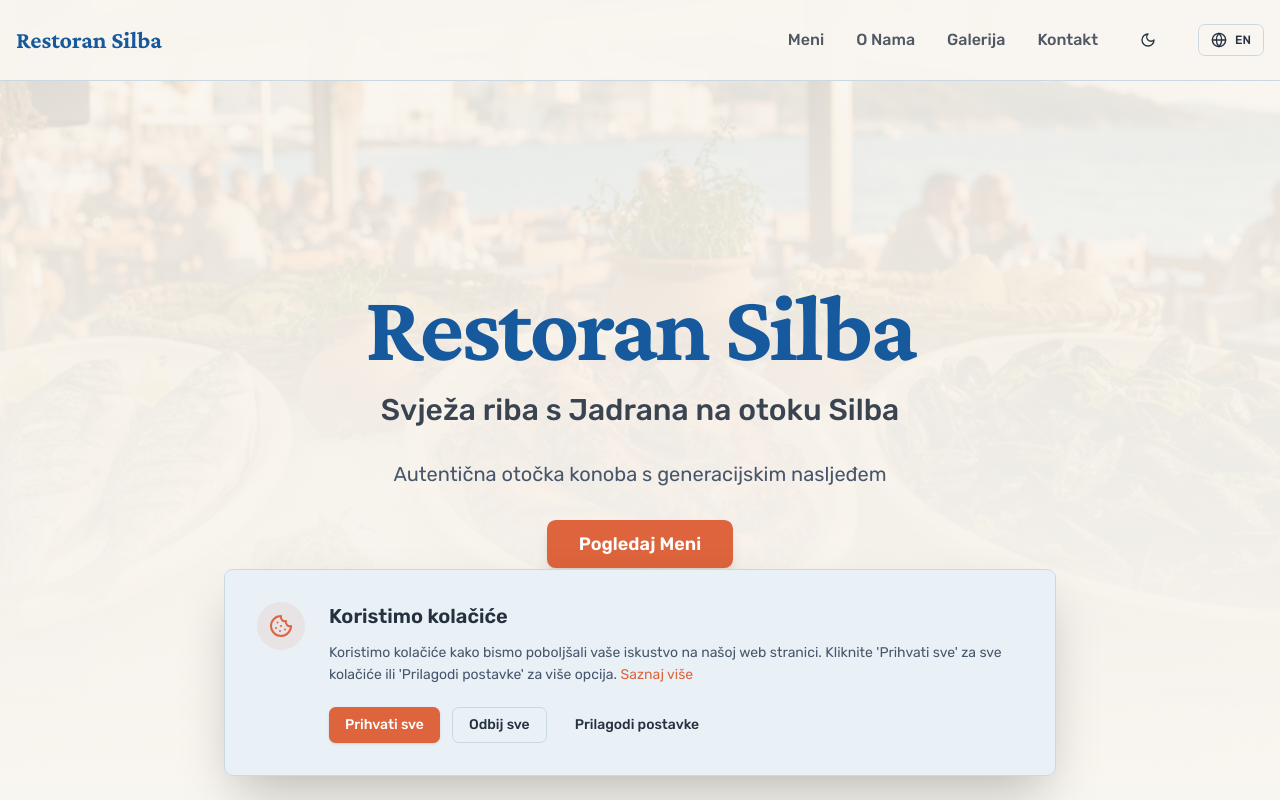
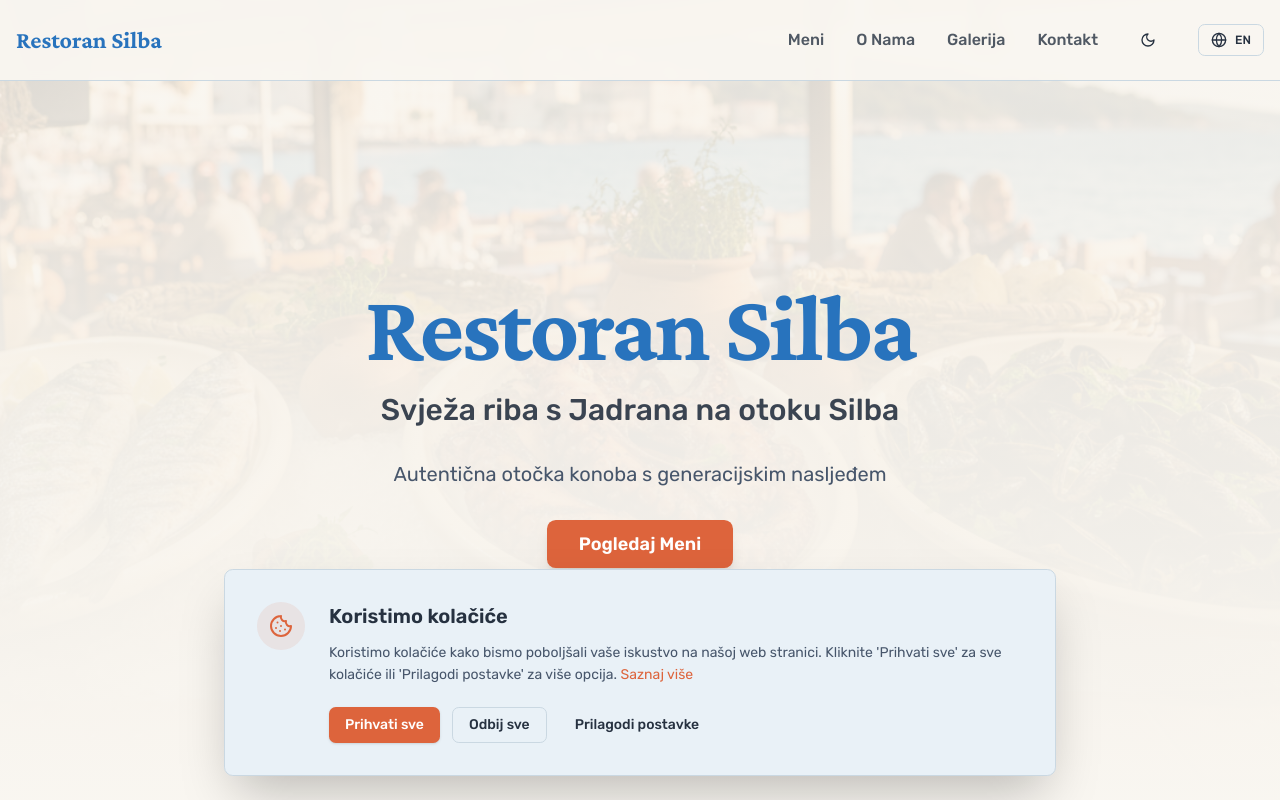
Before and after one commit to tihomiraugustic-beep/sg-1bc2244e-b8a4-4d15-a4d6-e99f972ea7fd-1778622651, a Next.js app: page / in a window 1280 px wide. Shown: the top 800 px of the page. Built offline with nearby package versions, Linux system fonts and the light colour scheme.

Commit message:
Revert to state at 62b585a5f8b49ef91d5036494d08702a680fdee6

```diff
--- a/src/styles/globals.css
+++ b/src/styles/globals.css
@@ -19,7 +19,7 @@
     --card-foreground: 215 25% 20%;
     --popover: 205 50% 95%;
     --popover-foreground: 215 25% 20%;
-    --primary: 210 75% 35%;
+    --primary: 210 65% 45%;
     --primary-foreground: 210 20% 98%;
     --secondary: 205 35% 88%;
     --secondary-foreground: 215 25% 20%;
```
